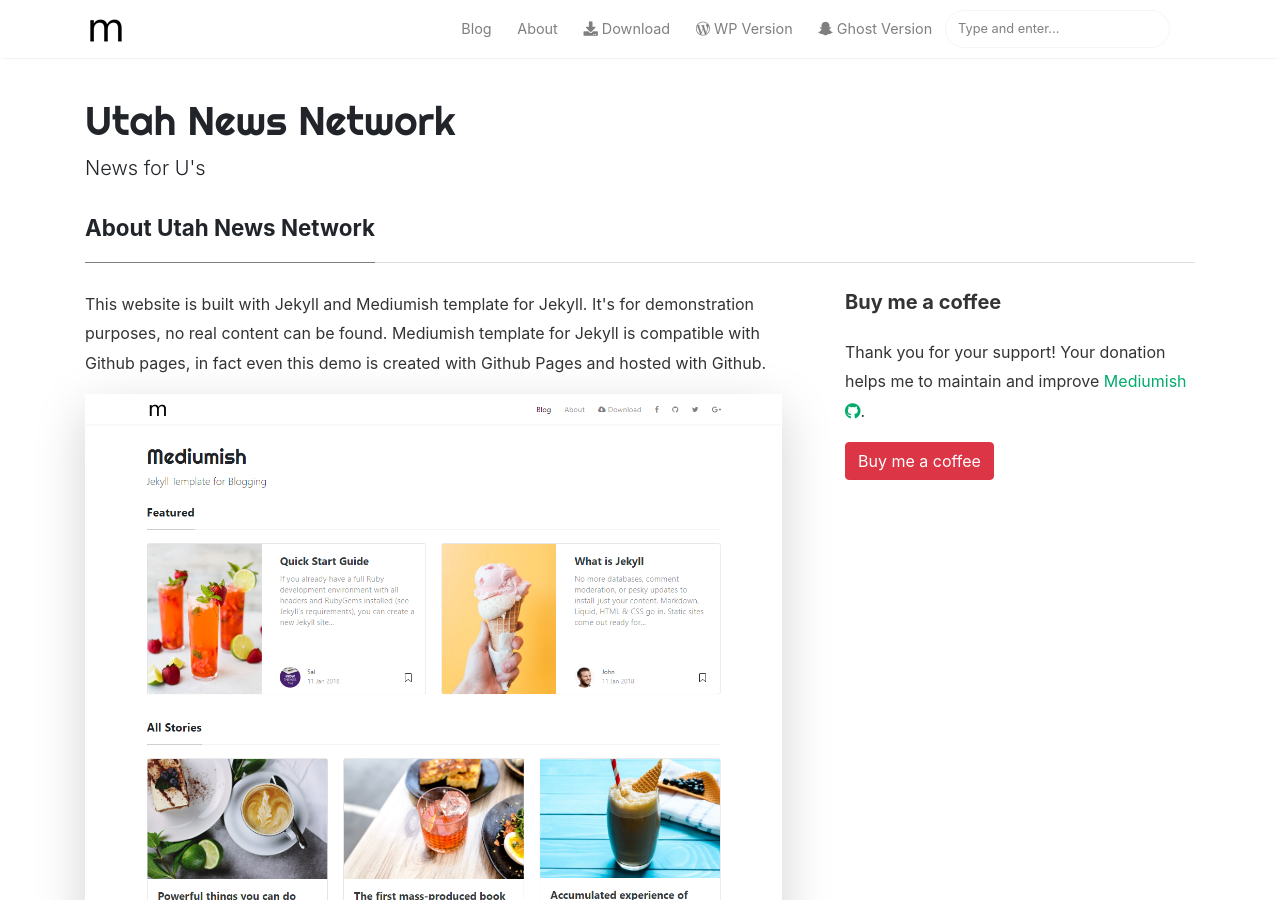
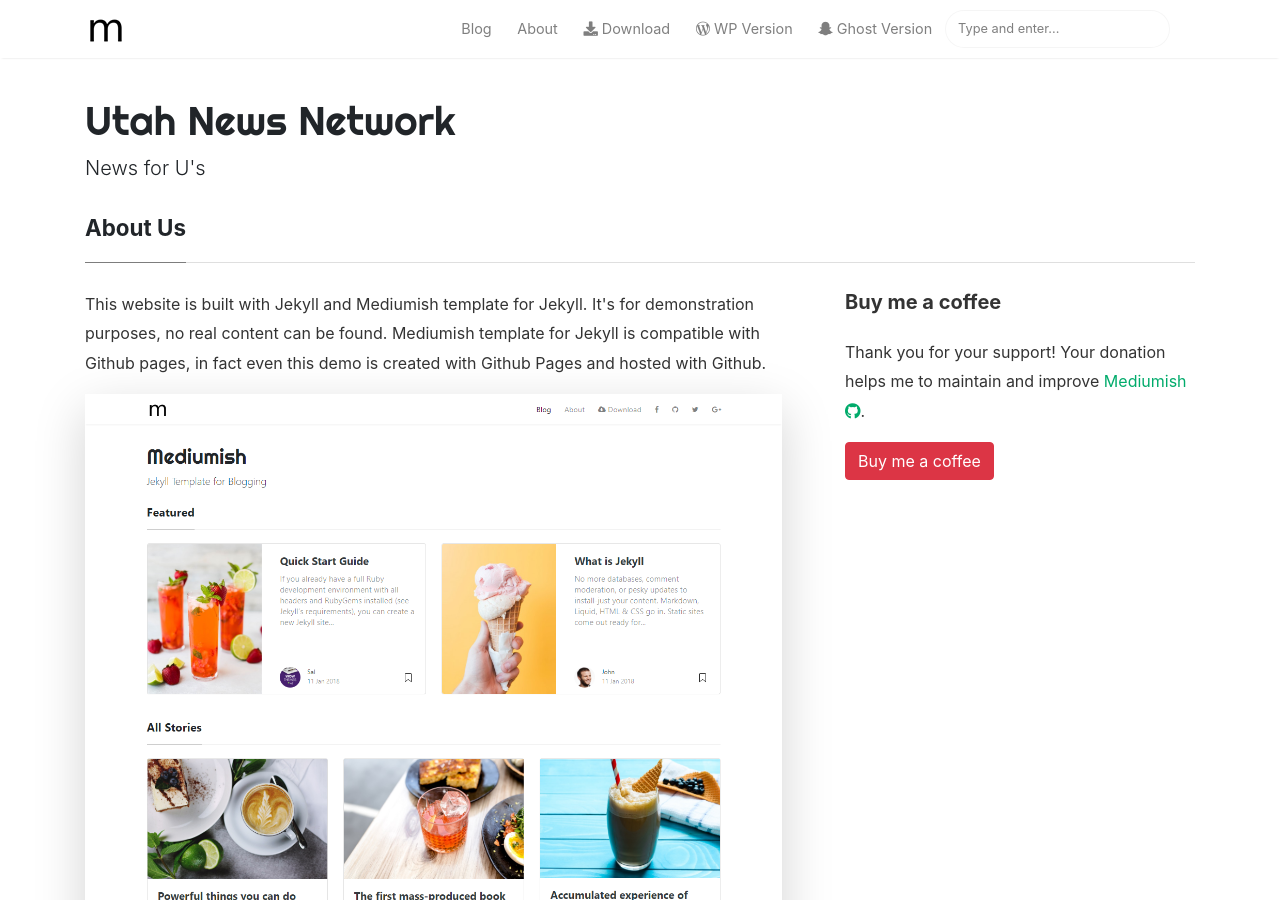
Before and after one commit to UtahNewsNetwork/utahnewsnetwork.github.io, a Jekyll site: the page built from _pages/about.md, in a window 1280 px wide and 900 px high. Built offline with Jekyll 4.4.1, drawn with Linux system fonts in a browser that asks for light colours; nearby versions of some CDN libraries; comment, search, counter and statistics services are not loaded.

Commit message:
Update about.md

```diff
--- a/_pages/about.md
+++ b/_pages/about.md
@@ -1,6 +1,6 @@
 ---
 layout: page
-title: About Utah News Network
+title: About Us
 permalink: /about
 comments: true
 ---
```
